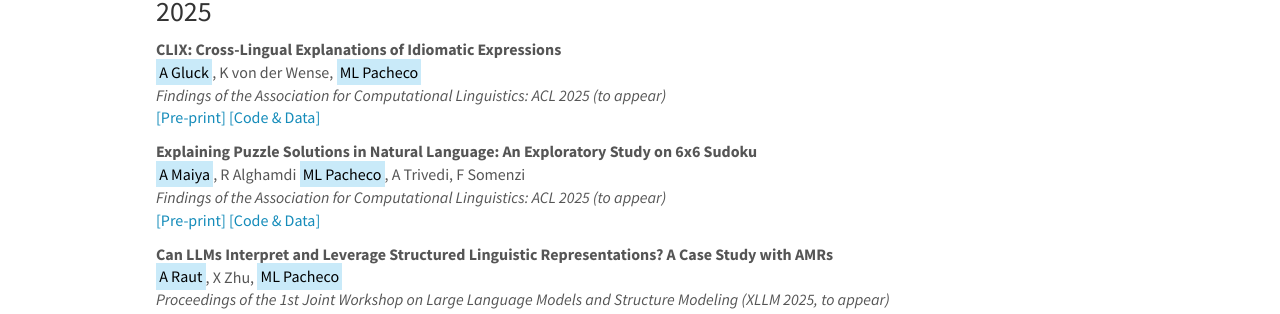
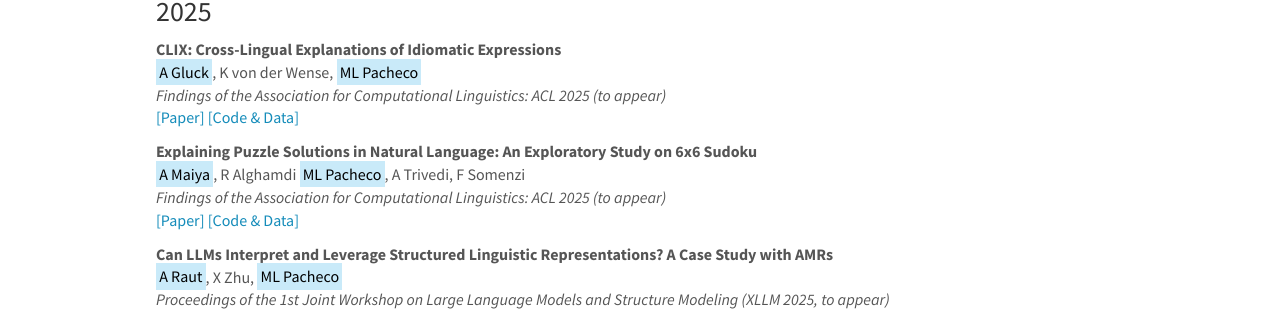
Before and after one commit to blast-cu/blast-cu.github.io, a Jekyll site: the page built from _pages/publications.md, in a window 1280 px wide and 900 px high, scrolled down 396 px. Shown: the part 153-467 px from the top of the window. Built offline with Jekyll 4.4.1, drawn with Linux system fonts in a browser that asks for light colours; nearby versions of some CDN libraries.

Commit message:
Update publist_2025.yml

```diff
--- a/_data/publist_2025.yml
+++ b/_data/publist_2025.yml
@@ -3,8 +3,8 @@
   highlight: 0
   venue: "Findings of the Association for Computational Linguistics: ACL 2025 (to appear)"
   link:
-    url: https://arxiv.org/pdf/2501.03191
-    display: \[Pre-print\]
+    url: https://aclanthology.org/2025.findings-acl.233/
+    display: \[Paper\]
   code:
     url: https://github.com/blast-cu/CLIX
     display: \[Code & Data\]
@@ -15,8 +15,8 @@
   highlight: 0
   venue: "Findings of the Association for Computational Linguistics: ACL 2025 (to appear)"
   link:
-    url: https://arxiv.org/abs/2505.15993
-    display: \[Pre-print\]
+    url: https://aclanthology.org/2025.findings-acl.233/
+    display: \[Paper\]
   code:
     url: https://github.com/blast-cu/6x6-sudoku
     display: \[Code & Data\]
```
